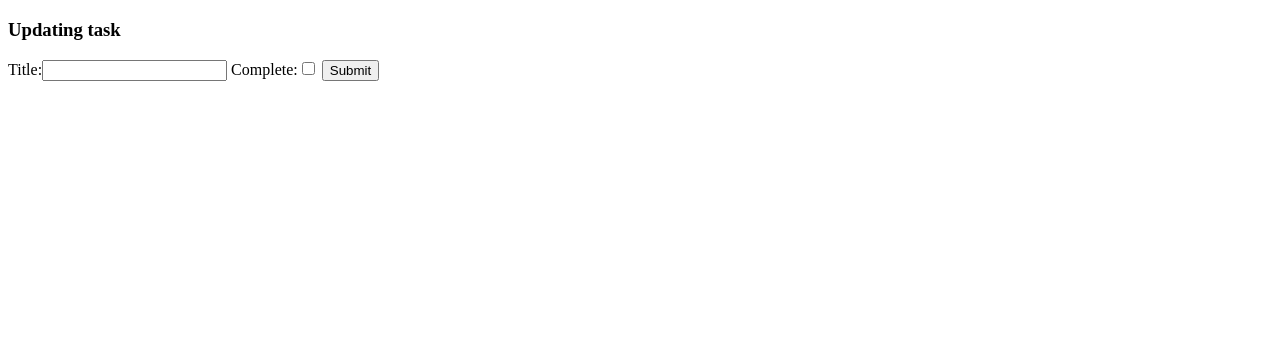
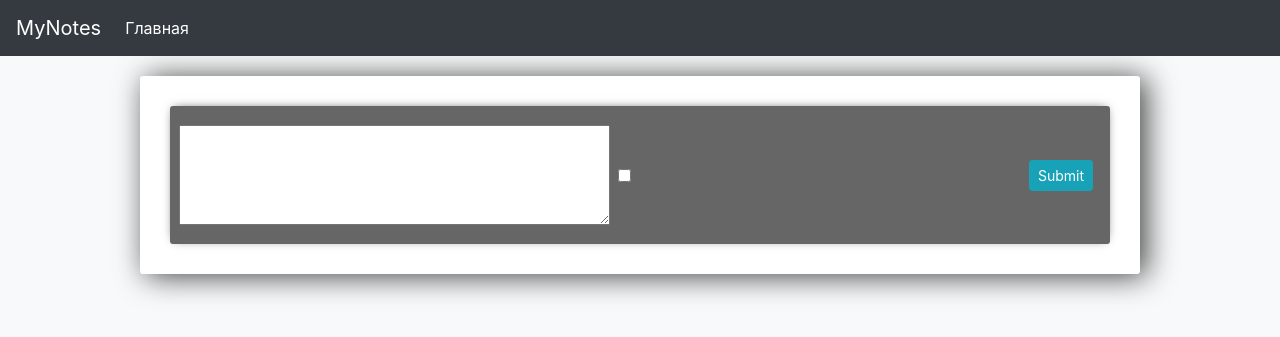
Before and after one commit to VadimKukuzia/KursWeb, a Django app: template templates/tasks/update_task.html in a window 1280 px wide. Shown: the top 337 px of the page. Run offline with Django 3.2, Linux system fonts and the light colour scheme; the template is opened without the code that fills it: values that come from a table or form of the project are taken from there, others are empty; some libraries are stand-ins or nearby versions.

Commit message:
Fixed some templates. TODO: Deleting task

```diff
--- a/tasks/models.py
+++ b/tasks/models.py
@@ -4,7 +4,7 @@ from django.db import models
 
 
 class Task(models.Model):
-    title = models.CharField(max_length=250)
+    title = models.TextField()
     complete = models.BooleanField(default=False)
     created = models.DateTimeField(auto_now_add=True)
 
--- a/templates/tasks/basic.html
+++ b/templates/tasks/basic.html
@@ -13,11 +13,17 @@
 	body{
 		background-color: #638CB8;
 	}
+    textarea {
+        overflow: auto;
+        resize: vertical;
+            width: 98%;
+        height: 100px;
+    }
 
 	input{
-		width: 100%;
+
 		padding: 12px 20px;
-		margin: 8px 0;
+		margin: 8px;
 		box-sizing: border-box;
 	}
 
@@ -49,31 +55,55 @@
         display: flex;
         flex-direction: row;
 	}
-    .left{
-        padding: 15px;
+    .right {
+        padding: 2%;
+        border-radius: 3px;
+        color: #fff;
+        font-size: 16px;
+        position: static;
+        align-self: center;
+        margin: inherit;
+        margin-inline-start: auto;
+        align-items: center;
+    }
+    .left {
+        padding: 2%;
         border-radius: 3px;
         color: #fff;
         font-size: 16px;
         position: static;
         align-self: auto;
         margin: inherit;
+        display: flex;
+        align-items: center;
+    }
 
-    }
-    .right{
-        padding: 15px;
+    .left2 {
+        padding: 2%;
         border-radius: 3px;
         color: #fff;
         font-size: 16px;
         position: static;
         align-self: auto;
-        margin: inherit;
-        margin-inline-start: auto;
+        margin: auto    ;
+        display: flex;
+        align-items: center;
     }
 
 	.btn-danger{
 		background-color: #ffae19;
 		border-color: #e59400;
 	}
+    .form-row {
+    display: -webkit-box;
+    display: -ms-flexbox;
+    display: flex;
+    -ms-flex-wrap: wrap;
+    flex-wrap: wrap;
+    margin-right: -5px;
+    /* margin-left: -5px; */
+    flex: auto;
+}
 
 </style>
 
@@ -82,7 +112,7 @@
 <body class="bg-light">
 
 <nav class="navbar navbar-expand-lg navbar-dark bg-dark">
-    <a class="navbar-brand" href="#">MyNotes</a>
+    <a class="navbar-brand" href="{% url 'index' %}">MyNotes</a>
     <button class="navbar-toggler" type="button" data-toggle="collapse" data-target="#navbarsExample05"
             aria-controls="navbarsExample05" aria-expanded="false" aria-label="Toggle navigation">
         <span class="navbar-toggler-icon"></span>
@@ -99,32 +129,8 @@
 
 <div class="container-fluid">
     <div class="center-column">
-
-        <form method="POST" action="/">
-            {% csrf_token %}
-            {{form.title}}
-            <input class="btn btn-info" type="submit" name="Create Task">
-        </form>
-
-        <div class="todo-list">
-            {% for task in tasks %}
-                <div class="item-row">
-                    <div class="left">
-                        {% if task.complete == True %}
-                        <strike>{{ loop.nextitem.id }}. {{task}}</strike>
-                        {% else %}
-                        <span>{{ loop.index }}. {{task}}</span>
-                        {% endif %}
-                    </div>
-                    <div class="right">
-                        <a class="btn btn-sm btn-info" href="{% url 'update_task' task.id %}">Update</a>
-                        <a class="btn btn-sm btn-danger" href="{% url 'delete_task' task.id %}">Delete</a>
-                    </div>
-                </div>
-            {% endfor %}
-        </div>
+        {% block main %}{% endblock %}
     </div>
-    {% block main %}{% endblock %}
 </div>
 
 <!-- Optional JavaScript -->
--- a/templates/tasks/update_task.html
+++ b/templates/tasks/update_task.html
@@ -1,15 +1,22 @@
-<!DOCTYPE html>
-<html lang="en">
-<head>
-    <meta charset="UTF-8">
-    <title>Update task</title>
-</head>
-<body>
-    <form method="post" action="">
-        {% csrf_token %}
-        <h3>Updating task</h3>
-        {{ form }}
-        <input type="submit" name="Update Task">
-    </form>
-</body>
-</html>
+{% extends 'tasks/basic.html' %}
+<style>
+</style>
+{% block title %}
+    Обновление заметки
+{% endblock %}
+{% block main %}
+    <div class="todo-list">
+            <div class="item-row">
+                    <form method="post" action="" class="form-row">
+                        <div class="left">
+                            {% csrf_token %}
+                            {{ form.title }}
+                            {{ form.complete }}
+                        </div>
+                        <div class="right">
+                            <input class="btn btn-sm btn-info" type="submit" name="Update Task">
+                        </div>
+                    </form>
+            </div>
+    </div>
+{% endblock %}
```
Also changed, not shown: tasks/views.py (+5 -4 lines), templates/tasks/delete_task.html (+3 -5 lines), templates/tasks/index.html (+36 -20 lines), tasks/migrations/0002_auto_20201123_1627.py (added).
